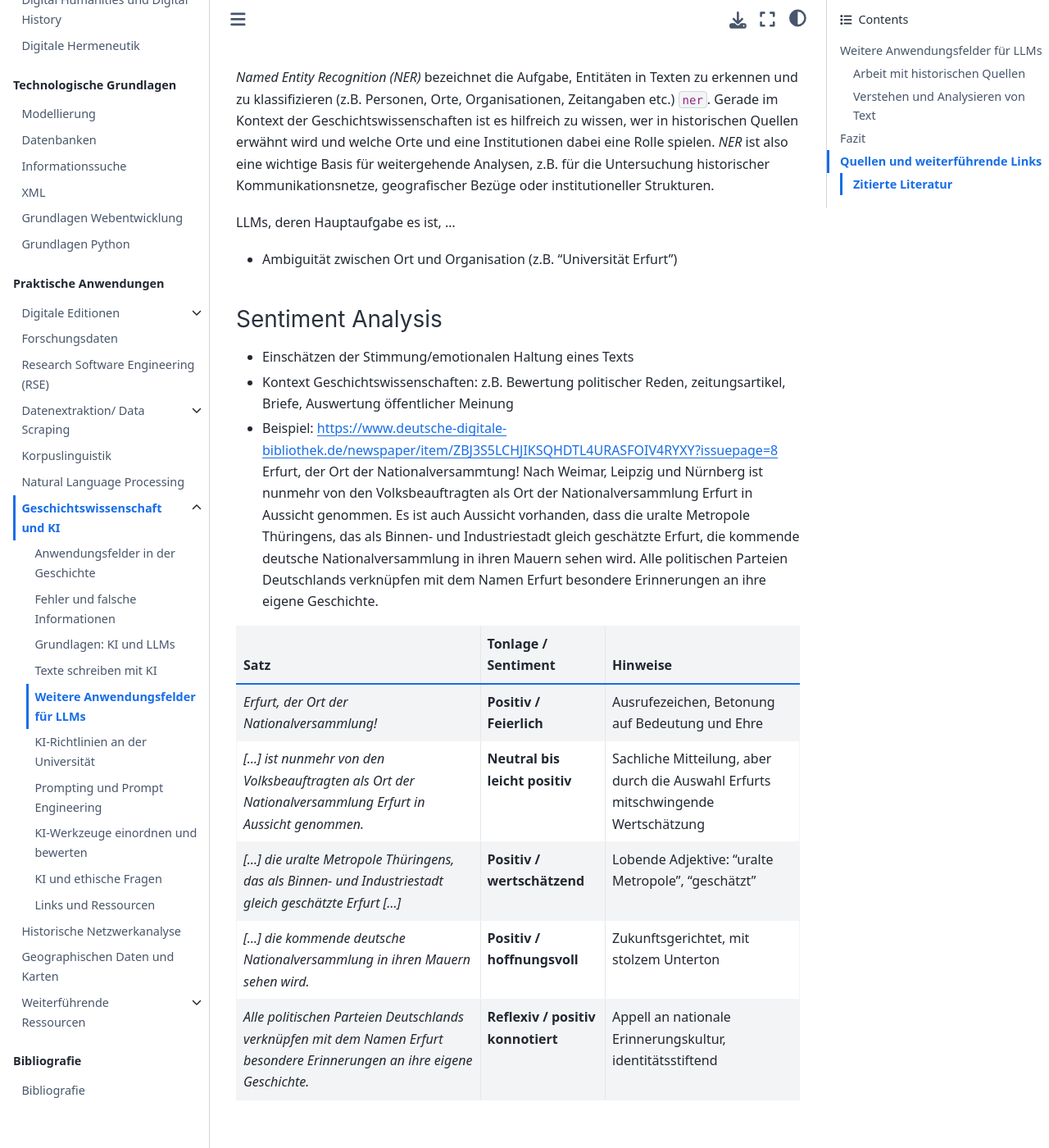
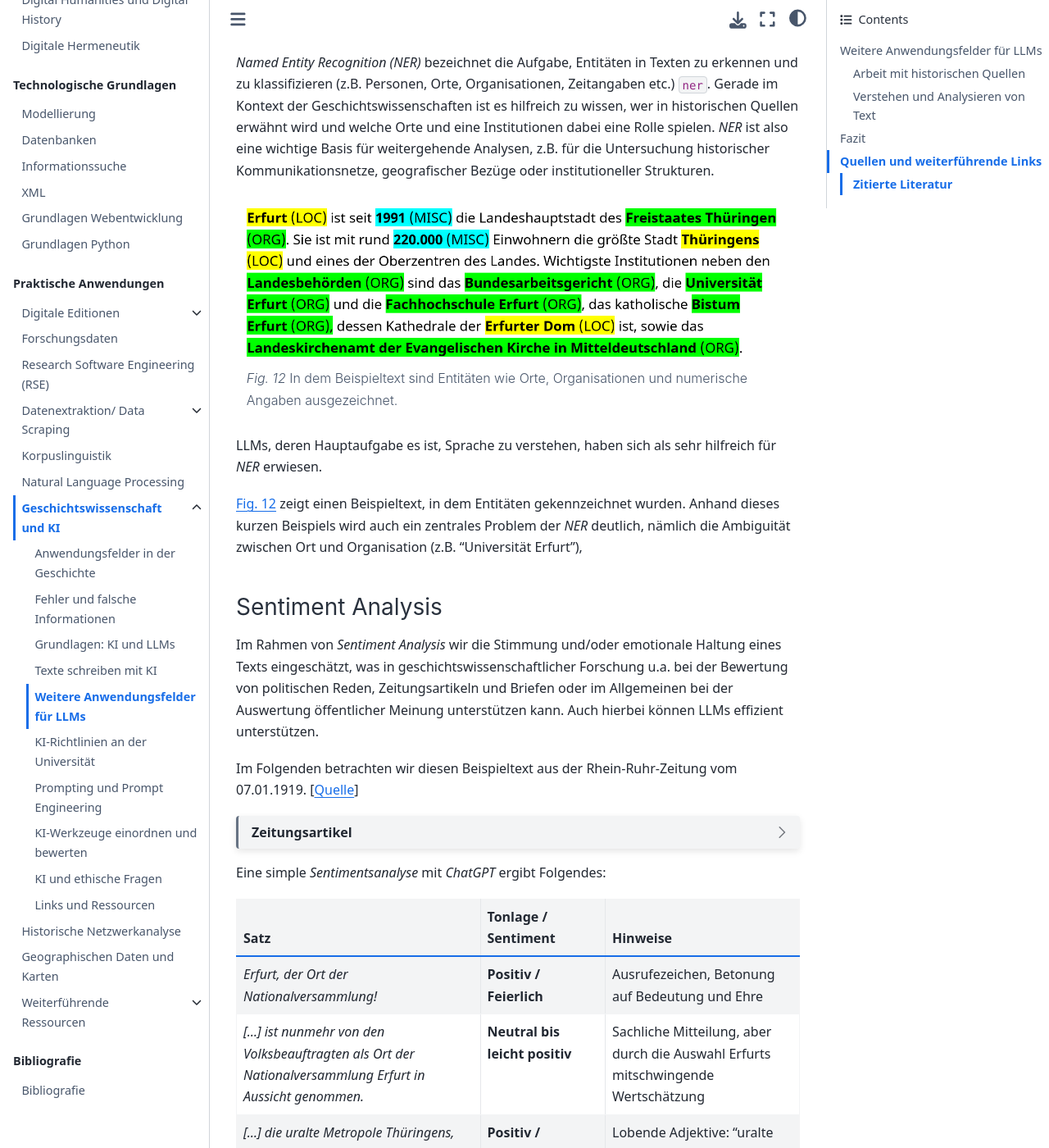
Before and after one commit to dh-erfurt/digital-history, a Jupyter Book: the page built from praxis/llms-anwendungsfelder.md, in a window 1280 px wide and 1400 px high, scrolled down 794 px. Shown: the whole window at 82% size. Built offline with Jupyter Book 1.0.4 settings and Sphinx 7.4.7 and the Sphinx Book theme 1.1.4, drawn with Linux system fonts in a browser that asks for light colours; some web fonts are replaced; comment, search, counter and statistics services are not loaded; cross-references to code outside the pages are shown as plain code; some of the changed text lies outside the part shown.

Commit message:
some content for llm applications

````diff
--- a/praxis/llms-anwendungsfelder.md
+++ b/praxis/llms-anwendungsfelder.md
@@ -11,24 +11,41 @@ LLMs wie ChatGPT können nicht nur beim Verfassen von Texten unterstützen, sond
 Bei der Transkription von historischen Quellen kommt oft *Optical Character Recognition (OCR)* zum Einsatz. *OCR*-Tools werden oft mithilfe von KI verbessert. LLMs können auch hilfreich dabei sein, den Output von OCR zu bereinigen, indem sie Fehler erkennen und korrigieren.
 
 ## Verstehen und Analysieren von Text
-Ein zentrales Anwendungsfeld von LLMs ist nicht nur das Verfassen, sondern auch das Verstehen und die Analyse von Texten. Für die Geschichtswissenschaften hilfreich können u.a. *Named Entity Recognition*, *Sentiment Analysis*, *Topic Modelling* und *Stilometrie*-Analysen sein.
+Ein zentrales Anwendungsfeld von LLMs ist nicht nur das Verfassen, sondern auch das Verstehen und die Analyse von Texten. Für die Geschichtswissenschaften hilfreich können u.a. *Named Entity Recognition*, *Sentiment Analysis*, *Topic Modelling* und *Stilometrie*-Analysen sein. Diese Methoden werden vor allem dann eingesetzt, wenn große Textmengen schnell und systematisch analysiert werden sollen.
 
 ### Named Entity Recognition
-![](ner.png)
 
 *Named Entity Recognition (NER)* bezeichnet die Aufgabe, Entitäten in Texten zu erkennen und zu klassifizieren (z.B. Personen, Orte, Organisationen, Zeitangaben etc.) {cite:p}`ner`. Gerade im Kontext der Geschichtswissenschaften ist es hilfreich zu wissen, wer in historischen Quellen erwähnt wird und welche Orte und eine Institutionen dabei eine Rolle spielen. *NER* ist also eine wichtige Basis für weitergehende Analysen, z.B. für die Untersuchung historischer Kommunikationsnetze, geografischer Bezüge oder institutioneller Strukturen.
 
-LLMs, deren Hauptaufgabe es ist, ...
-- Ambiguität zwischen Ort und Organisation (z.B. "Universität Erfurt")
+```{figure} ../img/ner.png
+:alt: Beispiel Named Entity Recognition
+:name: ner
+:align: left
+
+In dem Beispieltext sind Entitäten wie Orte, Organisationen und numerische Angaben ausgezeichnet.
+```
+<br/>
+
+LLMs, deren Hauptaufgabe es ist, Sprache zu verstehen, haben sich als sehr hilfreich für *NER* erwiesen.
+
+{numref}`ner` zeigt einen Beispieltext, in dem Entitäten gekennzeichnet wurden. Anhand dieses kurzen Beispiels wird auch ein zentrales Problem der *NER* deutlich, nämlich die Ambiguität zwischen Ort und Organisation (z.B. "Universität Erfurt"),
 
 
 ### Sentiment Analysis
-- Einschätzen der Stimmung/emotionalen Haltung eines Texts
-- Kontext Geschichtswissenschaften: z.B. Bewertung politischer Reden, zeitungsartikel, Briefe, Auswertung öffentlicher Meinung
-- Beispiel: https://www.deutsche-digitale-bibliothek.de/newspaper/item/ZBJ3S5LCHJIKSQHDTL4URASFOIV4RYXY?issuepage=8
-Erfurt, der Ort der Nationalversammtung!
-Nach Weimar, Leipzig und Nürnberg ist nunmehr von den Volksbeauftragten als Ort der Nationalversammlung Erfurt in Aussicht genommen. Es ist auch Aussicht vorhanden, dass die uralte Metropole Thüringens, das als Binnen- und Industriestadt gleich geschätzte Erfurt, die kommende deutsche Nationalversammlung in ihren Mauern sehen wird.
+
+Im Rahmen von *Sentiment Analysis* wir die Stimmung und/oder emotionale Haltung eines Texts eingeschätzt, was in geschichtswissenschaftlicher Forschung u.a. bei der Bewertung von politischen Reden, Zeitungsartikeln und Briefen oder im Allgemeinen bei der Auswertung öffentlicher Meinung unterstützen kann. Auch hierbei können LLMs effizient unterstützen.
+
+Im Folgenden betrachten wir diesen Beispieltext aus der Rhein-Ruhr-Zeitung vom 07.01.1919. [[Quelle](https://www.deutsche-digitale-bibliothek.de/newspaper/item/ZBJ3S5LCHJIKSQHDTL4URASFOIV4RYXY?issuepage=8)]
+
+```{dropdown} Zeitungsartikel
+
+Erfurt, der Ort der Nationalversammlung!
+Nach Weimar, Leipzig und Nürnberg ist nunmehr von den Volksbeauftragten als Ort der Nationalversammlung Erfurt in Aussicht genommen.
+Es ist auch Aussicht vorhanden, dass die uralte Metropole Thüringens, das als Binnen- und Industriestadt gleich geschätzte Erfurt, die kommende deutsche Nationalversammlung in ihren Mauern sehen wird.
 Alle politischen Parteien Deutschlands verknüpfen mit dem Namen Erfurt besondere Erinnerungen an ihre eigene Geschichte.
+```
+
+Eine simple *Sentimentsanalyse* mit *ChatGPT* ergibt Folgendes:
 
 | Satz                                                                                                                       | Tonlage / Sentiment               | Hinweise                                                                          |
 | -------------------------------------------------------------------------------------------------------------------------- | --------------------------------- | --------------------------------------------------------------------------------- |
@@ -40,13 +57,14 @@ Alle politischen Parteien Deutschlands verknüpfen mit dem Namen Erfurt besonder
 
 
 ### Topic Modelling
-- *Topic Modelling*: Welche Themen kommen in einer großen Textsammlung vor?
-- Kontext Geschichtswissenschaft: Welche Themen dominieren z.B. in Zeitungen einer Epoche?
-- Beispiel (für kurzen Textausschnitt):
-    - Identifizierte Themen (Topics):
-         - Ort der Nationalversammlung
-         Begriffe: „Nationalversammlung“, „Volksbeauftragte“, „in Aussicht genommen“, „kommende“
-         Bedeutung: Der Text berichtet, dass Erfurt als möglicher Veranstaltungsort für eine deutsche Nationalversammlung diskutiert wird.
+*Topic Modelling* ist ein weiteres Anwendungsgebiet von LLMs und untersucht, welche Themen in einer großen Textsammlung vorkommen. Im Kontext der Geschichtswissenschaft lässt sich so z.B. aufzeigen, welche Themen in Zeitungen einer Epoche dominieren.
+
+Sinnvoll ist das vor allem bei großen Textsammlungen, doch auch für kurze Textausschnitte kann *Topic Modelling* vorgenommen werden, hier anhand obigen Zeitungsartikels mithilfe von *ChatGPT*
+
+- Identifizierte Themen (Topics):
+    - Ort der Nationalversammlung
+        - Begriffe: „Nationalversammlung“, „Volksbeauftragte“, „in Aussicht genommen“, „kommende“
+        - Bedeutung: Der Text berichtet, dass Erfurt als möglicher Veranstaltungsort für eine deutsche Nationalversammlung diskutiert wird.
 
     - Symbolische Bedeutung Erfurts für die Parteien
         - Begriffe: „besondere Erinnerungen“, „eigene Geschichte“, „alle politischen Parteien“
@@ -55,7 +73,8 @@ Alle politischen Parteien Deutschlands verknüpfen mit dem Namen Erfurt besonder
     - Charakteristik der Stadt Erfurt
         - Begriffe: „uralte Metropole Thüringens“, „Binnenstadt“, „Industriestadt“
         - Bedeutung: Die Stadt wird geographisch und wirtschaftlich eingeordnet und gewürdigt.
-- oder Beispiel von hier: https://journalofdigitalhumanities.org/2-1/topic-modeling-and-digital-humanities-by-david-m-blei/ ?
+
+<!-- oder Beispiel von hier: https://journalofdigitalhumanities.org/2-1/topic-modeling-and-digital-humanities-by-david-m-blei/ ? -->
 
 ### Stilometrie/Autorschaftsanalyse
 - Analyse individueller Schreibstile anhand sprachlicher Merkmale (z.B. Wortwahl, Satzstruktur)
````
Also changed, not shown: 1 other file.
